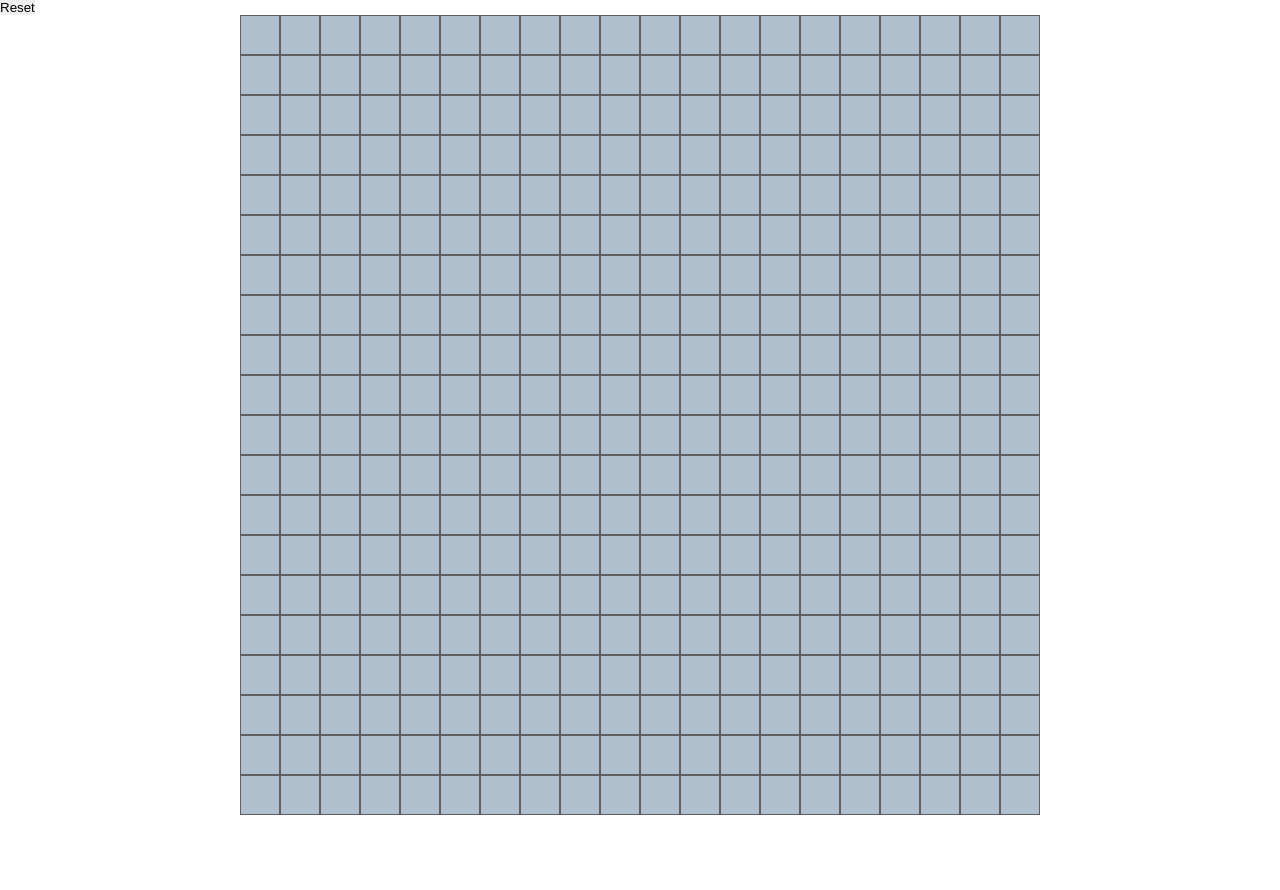
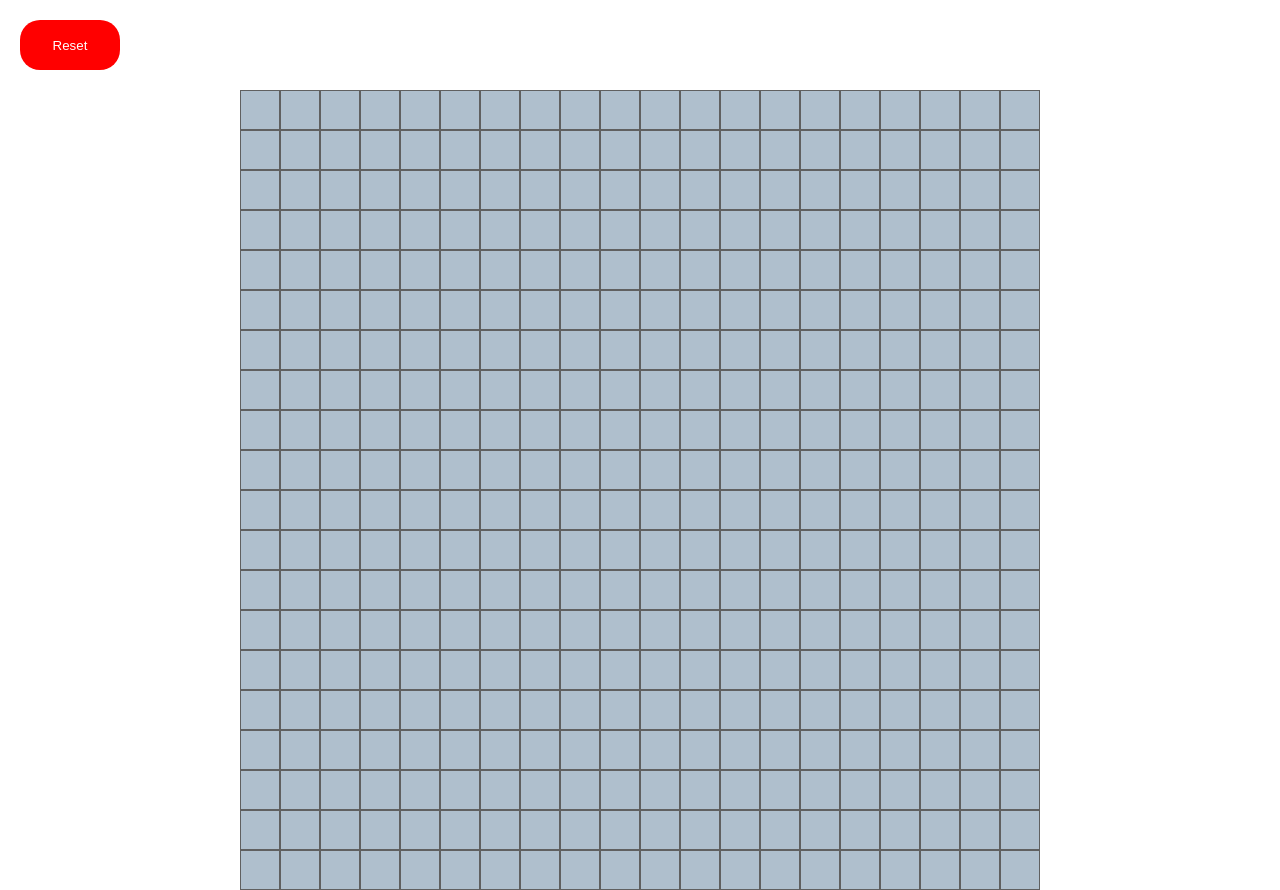
Before and after one commit to SolomonM23/Odin-Etch-a-Sketch, a website built with Parcel: page src/index.html in a window 1280 px wide. Before the commit the page ends 815 px from the top, so only its background shows below. Built offline with nearby package versions, Linux system fonts and the light colour scheme.

Commit message:
style the button

```diff
--- a/src/index.html
+++ b/src/index.html
@@ -7,7 +7,7 @@
     <title>Etch-a-Sketch Project</title>
   </head>
   <body>
-    <button>Reset</button>
+    <button id="btn">Reset</button>
     <section>
       <div class="grid-container"></div>
     </section>
--- a/src/styles/styles.css
+++ b/src/styles/styles.css
@@ -9,6 +9,14 @@ html {
     font-size: 62.5%;
 }
 
+button {
+    margin: 20px;
+    width: 100px;
+    height: 50px;
+    background-color: red;
+    color: white;
+    border-radius: 20px;
+}
 section {
     height: auto;
     width: 100vw;
```
Also changed, not shown: dist/index.html, 2 other files.
